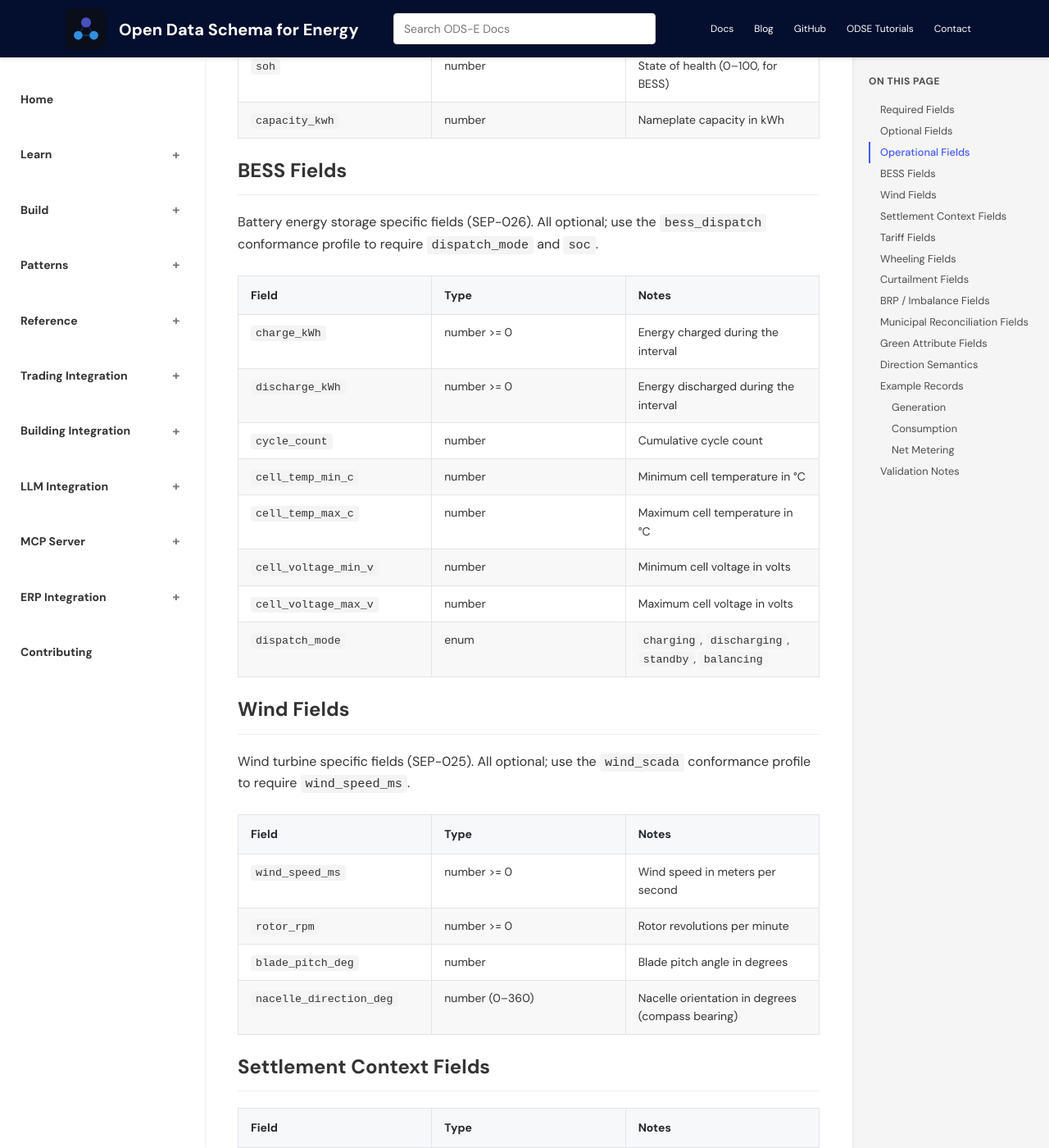
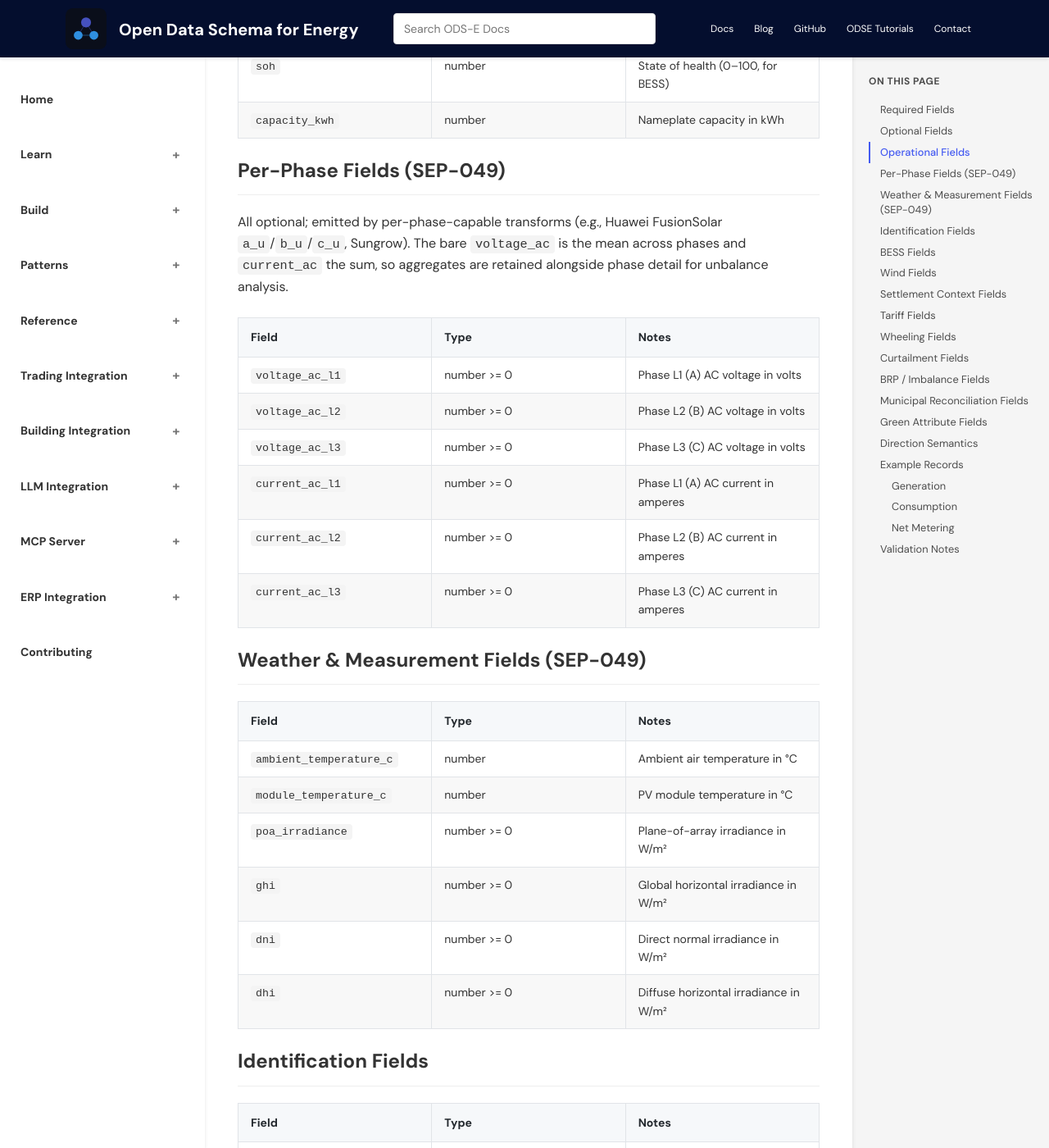
Before and after one commit to AsobaCloud/odse-docs, a Jekyll site: the page built from docs/schemas/energy-timeseries.md, in a window 1280 px wide and 1400 px high, scrolled down 1742 px. Shown: the whole window at 82% size. Built offline with Jekyll 4.4.1, drawn with Linux system fonts in a browser that asks for light colours; some of the changed text lies outside the part shown.

Commit message:
docs: 0.11.0 — per-phase, weather, and identification fields; IEC 62056 meter transform

```diff
--- a/docs/schemas/energy-timeseries.md
+++ b/docs/schemas/energy-timeseries.md
@@ -47,6 +47,37 @@ These fields capture real-time electrical measurements from inverters, BESS, win
 | `soc` | number | State of charge (0–100, for BESS) |
 | `soh` | number | State of health (0–100, for BESS) |
 | `capacity_kwh` | number | Nameplate capacity in kWh |
+
+## Per-Phase Fields (SEP-049)
+
+All optional; emitted by per-phase-capable transforms (e.g., Huawei FusionSolar `a_u`/`b_u`/`c_u`, Sungrow). The bare `voltage_ac` is the mean across phases and `current_ac` the sum, so aggregates are retained alongside phase detail for unbalance analysis.
+
+| Field | Type | Notes |
+|---|---|---|
+| `voltage_ac_l1` | number >= 0 | Phase L1 (A) AC voltage in volts |
+| `voltage_ac_l2` | number >= 0 | Phase L2 (B) AC voltage in volts |
+| `voltage_ac_l3` | number >= 0 | Phase L3 (C) AC voltage in volts |
+| `current_ac_l1` | number >= 0 | Phase L1 (A) AC current in amperes |
+| `current_ac_l2` | number >= 0 | Phase L2 (B) AC current in amperes |
+| `current_ac_l3` | number >= 0 | Phase L3 (C) AC current in amperes |
+
+## Weather & Measurement Fields (SEP-049)
+
+| Field | Type | Notes |
+|---|---|---|
+| `ambient_temperature_c` | number | Ambient air temperature in °C |
+| `module_temperature_c` | number | PV module temperature in °C |
+| `poa_irradiance` | number >= 0 | Plane-of-array irradiance in W/m² |
+| `ghi` | number >= 0 | Global horizontal irradiance in W/m² |
+| `dni` | number >= 0 | Direct normal irradiance in W/m² |
+| `dhi` | number >= 0 | Diffuse horizontal irradiance in W/m² |
+
+## Identification Fields
+
+| Field | Type | Notes |
+|---|---|---|
+| `asset_id` | string | Asset identifier the record belongs to (`asset-metadata` `asset_id` or OEM serial) |
+| `oem_error_code` | string | Raw OEM status/error code before normalization (diagnostics) |
 
 ## BESS Fields
 
```
Also changed, not shown: docs/transforms/supported-oems.md (+7 -1 lines).
